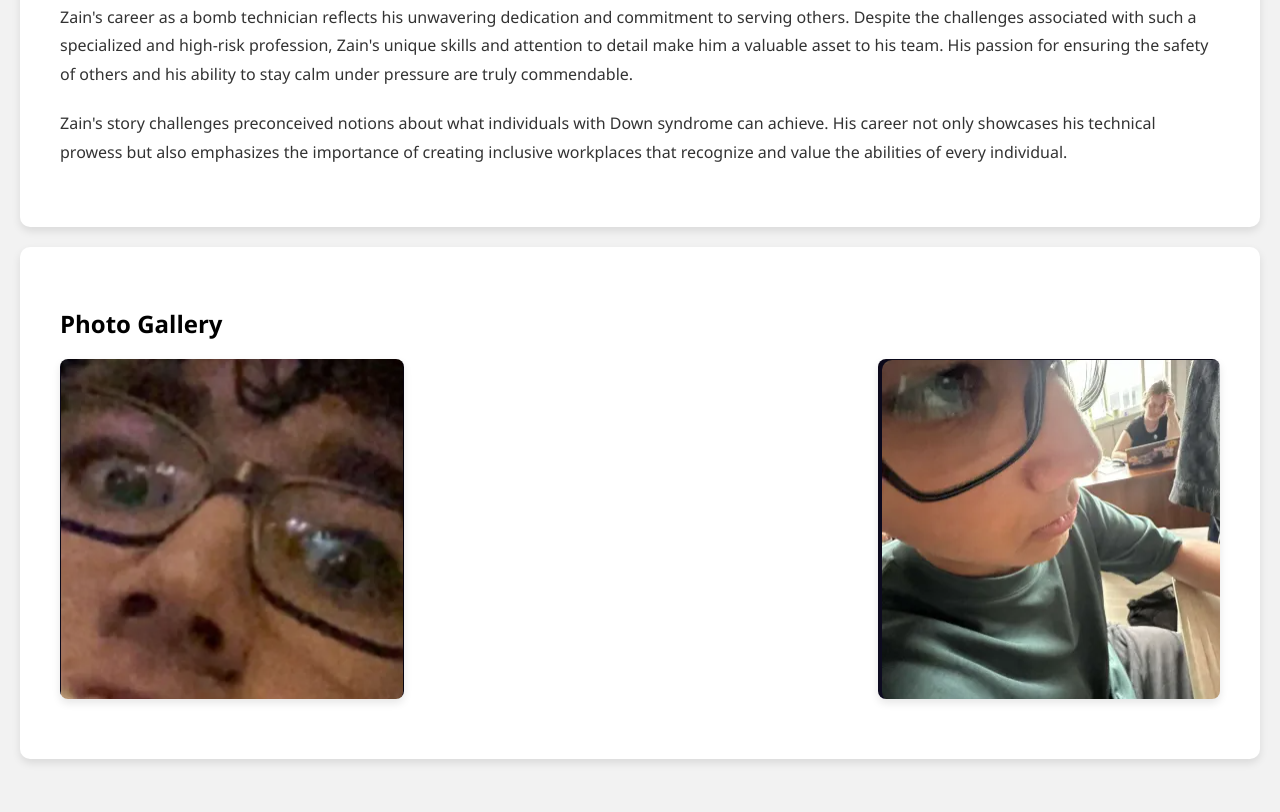
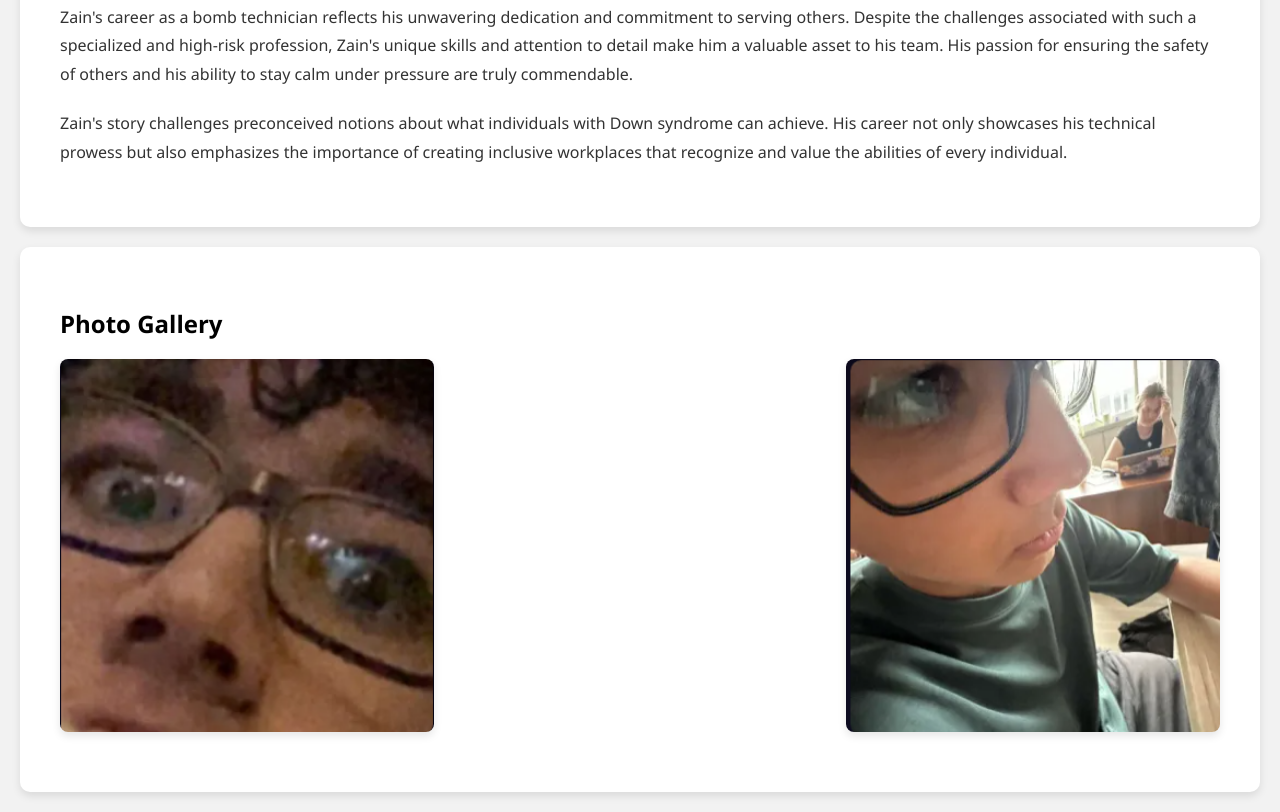
Before and after one commit to RottScobbertson/stinkybomberzain, a plain HTML site: page index.html in a window 1280 px wide. Shown: the part 1215-2027 px from the top of the page. Before the commit the page ends 1994 px from the top, so only its background shows below. Drawn offline with Linux system fonts and the light colour scheme.

Commit message:
Update index.html

```diff
--- a/index.html
+++ b/index.html
@@ -56,7 +56,7 @@
         }
 
         .gallery img {
-            flex: 0 1 calc(30% - 20px);
+            flex: 0 1 calc(34% - 20px);
         }
     </style>
 </head>
```
